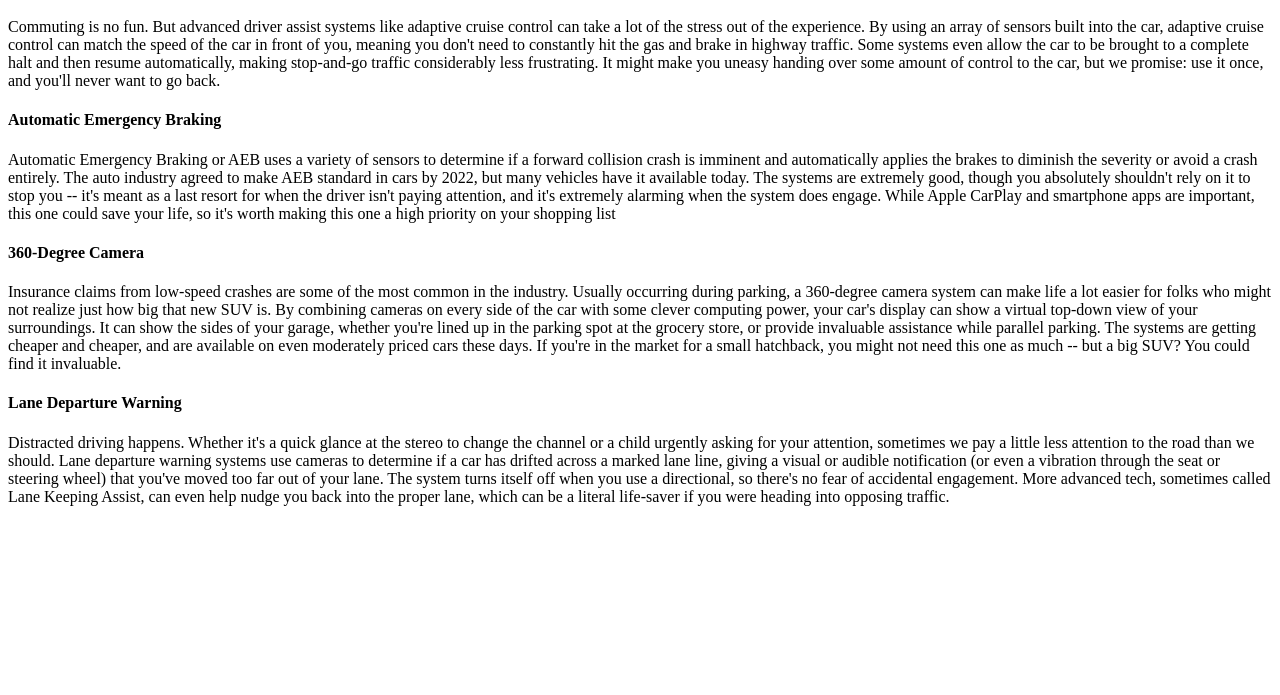
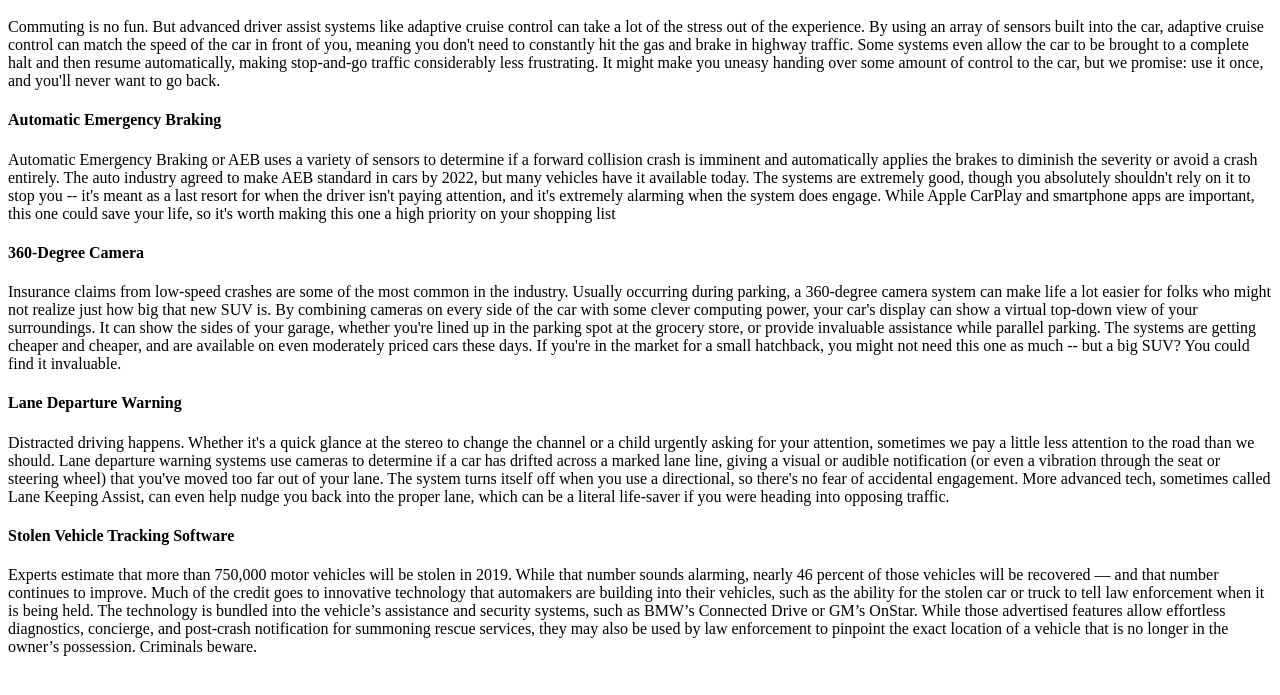
Before and after one commit to chancellornoble/car-technologies.html, a plain HTML site: page index.html in a window 1280 px wide. Shown: the part 101-796 px from the top of the page. Drawn offline with Linux system fonts and the light colour scheme.

Commit message:
Update index.html

```diff
--- a/index.html
+++ b/index.html
@@ -63,8 +63,26 @@
       into opposing traffic.
     </p>
   </div>
+<h4>Stolen Vehicle Tracking Software</h4>
+<div class="Stolen-Vehicle">
+  <p>
+    Experts estimate that more than 750,000 motor vehicles will be stolen in 2019.
+     While that number sounds alarming, nearly 46 percent of those vehicles will be
+      recovered — and that number continues to improve. Much of the credit goes to
+       innovative technology that automakers are building into their vehicles, such
+        as the ability for the stolen car or truck to tell law enforcement when it
+         is being held.
+    The technology is bundled into the vehicle’s assistance and security systems,
+     such as BMW’s Connected Drive or GM’s OnStar. While those advertised features
+      allow effortless diagnostics, concierge, and post-crash notification for summoning
+       rescue services, they may also be used by law enforcement to pinpoint the
+        exact location of a vehicle that is no longer in the owner’s possession.
+         Criminals beware.
 
 
+
+  </p>
+</div>
 
 
 
```
